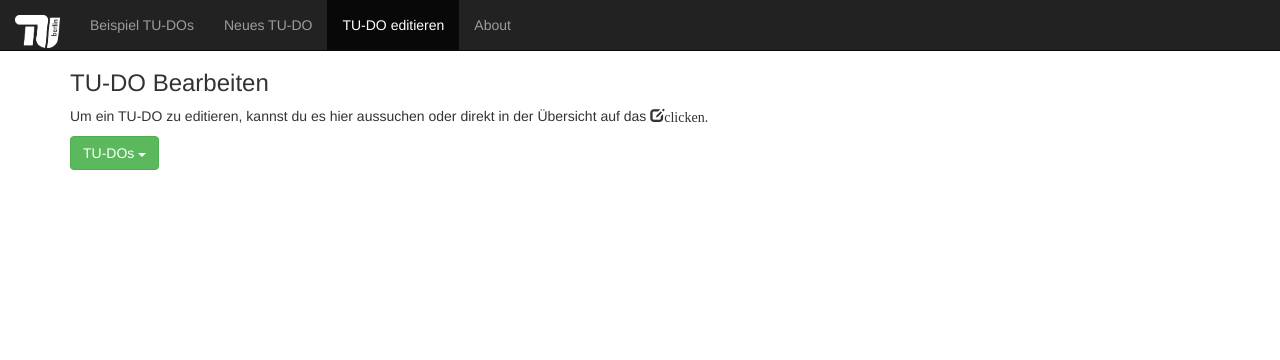
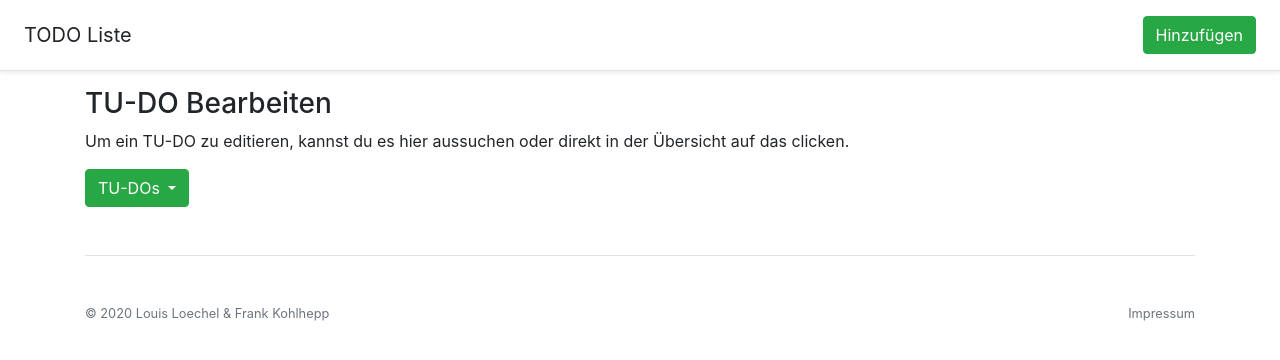
Before and after one commit to Luigi-Calzone/ProgPrak_SkSy, a plain HTML site: page edit.html in a window 1280 px wide. Drawn offline with nearby package versions, Linux system fonts and the light colour scheme.

Commit message:
Updated design everywhere

```diff
--- a/edit.html
+++ b/edit.html
@@ -1,42 +1,47 @@
-<!DOCTYPE html>
-<html lang="en">
+<!doctype html>
+<html lang="de">
   <head>
-  	<title>Bootstrap Example</title>
+    <!-- Required meta tags -->
     <meta charset="utf-8">
-    <meta name="viewport" content="width=device-width, initial-scale=1">
-    <link rel="stylesheet" href="https://maxcdn.bootstrapcdn.com/bootstrap/3.4.1/css/bootstrap.min.css">
-    <script src="https://ajax.googleapis.com/ajax/libs/jquery/3.4.1/jquery.min.js"></script>
-    <script src="https://maxcdn.bootstrapcdn.com/bootstrap/3.4.1/js/bootstrap.min.js"></script>
+    <meta name="viewport" content="width=device-width, initial-scale=1, shrink-to-fit=no">
+
+    <!-- Bootstrap CSS -->
+    <link rel="stylesheet" href="https://stackpath.bootstrapcdn.com/bootstrap/4.5.0/css/bootstrap.min.css" integrity="sha384-9aIt2nRpC12Uk9gS9baDl411NQApFmC26EwAOH8WgZl5MYYxFfc+NcPb1dKGj7Sk" crossorigin="anonymous">
+
+    <!-- Custom styles -->
+    <link href="main.css" rel="stylesheet">
+
+    <title>TODO Liste</title>
   </head>
   <body>
+    <div class="d-flex flex-column flex-md-row align-items-center p-3 px-md-4 mb-3 bg-white border-bottom shadow-sm">
+      <h5 class="my-0 mr-md-auto font-weight-normal">TODO Liste</h5>
+      <nav class="my-2 my-md-0 mr-md-3">
+        <!--
+        <a class="p-2 text-dark" href="#">Text</a>
+        -->
+      </nav>
+      <a class="btn btn-success" href="add.html">Hinzufügen</a>
+    </div>
 
-<nav class="navbar navbar-inverse navbar-fixed-top">
-  <div class="container-fluid">
-    <div class="navbar-header">
-      <button type="button" class="navbar-toggle" data-toggle="collapse" data-target="#myNavbar">
-        <span class="icon-bar"></span>
-        <span class="icon-bar"></span>
-        <span class="icon-bar"></span>
-      </button>
-      <a class="navbar-brand" href="#">
-        <img src="TU_Logo.png" width="45" alt="" class="d-inline-block align-center mr-2">
-      </a>
-    </div>
-    <div class="collapse navbar-collapse" id="myNavbar">
-      <ul class="nav navbar-nav">
-        <li><a href="firstbootstrap.html">Beispiel TU-DOs</a></li>
-        <li><a href="neues_todo.html">Neues TU-DO</a></li>
-        <li class="active"><a href="todo_edit.html">TU-DO editieren</a></li>
-        <li><a href="impressum.html">About</a></li>
-      </ul>
-    </div>
-  </div>
-</nav>
 
-  <div class="container" style="margin-top:50px">
+    <!-- Main Container -->
+    <div class="container">
+
+
+
+
+
+
+
+
+
+
+
+
+
       <h3>TU-DO Bearbeiten</h3>
       <p>Um ein TU-DO zu editieren, kannst du es hier aussuchen oder direkt in der Übersicht auf das <span class="glyphicon glyphicon-edit">clicken.</p>
-
 
       <div class="dropdown">
       <button class="btn btn-success dropdown-toggle" type="button" data-toggle="dropdown">TU-DOs
@@ -49,7 +54,89 @@
           <li><a href="#">Beispielseite mit dem Bootstrap Framework anlegen</a></li>
         </ul>
       </div>
+
+
+
+
+
+
+
+
+
+
+
+
+
+
+
+
+
+
+
+
+
+
+
+
+
+
+
+
+
+
+
+
+
+
+
+
+
+
+
+
+
+
+
+
+
+
+
+
+
+
+
+
+
+
+
+
+
+
+      <!-- Footer -->
+      <footer class="pt-4 my-md-5 pt-md-5 border-top">
+        <div class="row">
+          <div class="col col-md">
+            <small class="d-block mb-3 text-muted">
+              &copy; 2020 Louis Loechel & Frank Kohlhepp
+            </small>
+          </div>
+          <div class="col col-md text-right">
+            <small class="d-block mb-3">
+              <a class="text-muted" href="imprint.html">Impressum</a>
+            </small>
+          </div>
+        </div>
+      </footer>
     </div>
 
+
+    <!-- Optional JavaScript -->
+    <!-- jQuery first, then Popper.js, then Bootstrap JS -->
+    <script src="https://code.jquery.com/jquery-3.5.1.slim.min.js"
+      integrity="sha384-DfXdz2htPH0lsSSs5nCTpuj/zy4C+OGpamoFVy38MVBnE+IbbVYUew+OrCXaRkfj" crossorigin="anonymous"></script>
+    <script src="https://cdn.jsdelivr.net/npm/popper.js@1.16.0/dist/umd/popper.min.js"
+      integrity="sha384-Q6E9RHvbIyZFJoft+2mJbHaEWldlvI9IOYy5n3zV9zzTtmI3UksdQRVvoxMfooAo" crossorigin="anonymous"></script>
+    <script src="https://stackpath.bootstrapcdn.com/bootstrap/4.5.0/js/bootstrap.min.js"
+      integrity="sha384-OgVRvuATP1z7JjHLkuOU7Xw704+h835Lr+6QL9UvYjZE3Ipu6Tp75j7Bh/kR0JKI" crossorigin="anonymous"></script>
   </body>
 </html>
```
Also changed, not shown: add.html (+107 -32 lines), imprint.html (+112 -32 lines), TU_Logo.png (deleted). Lines whose indentation alone changed are shown as unchanged.
